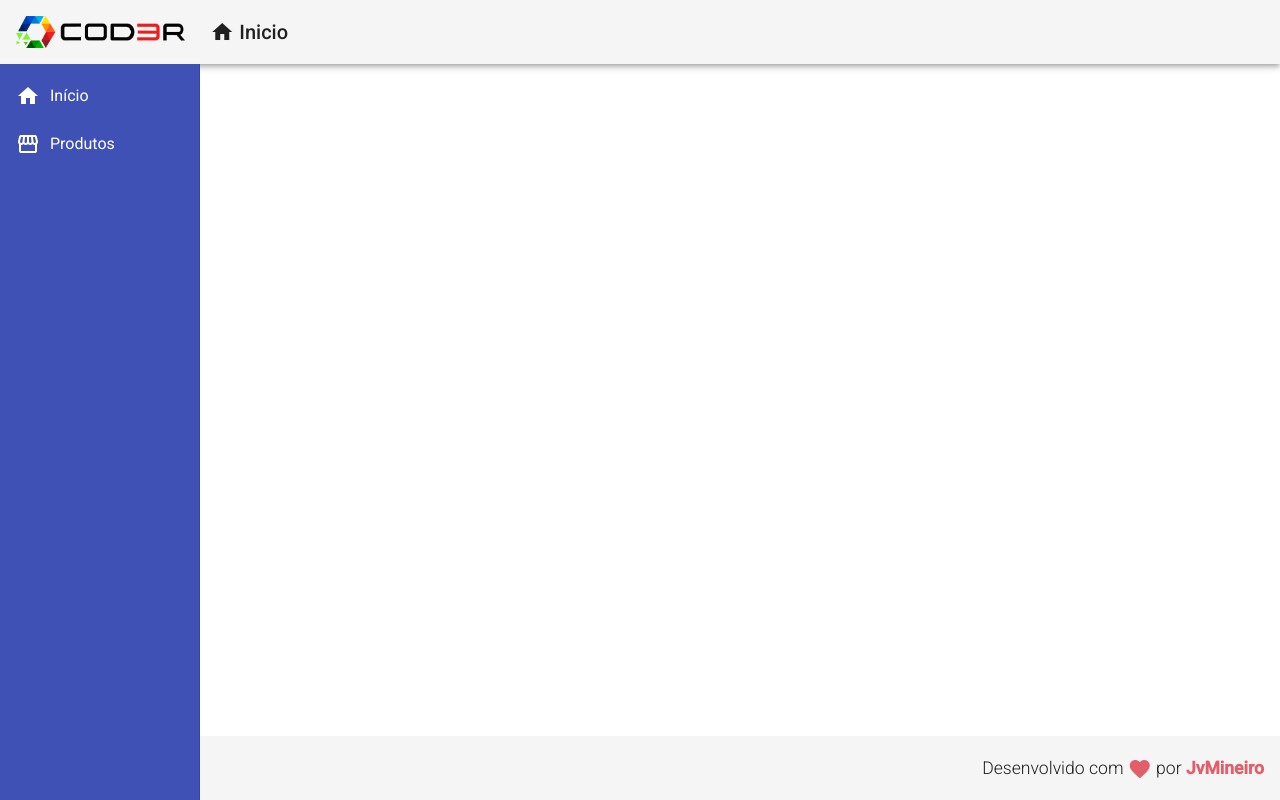
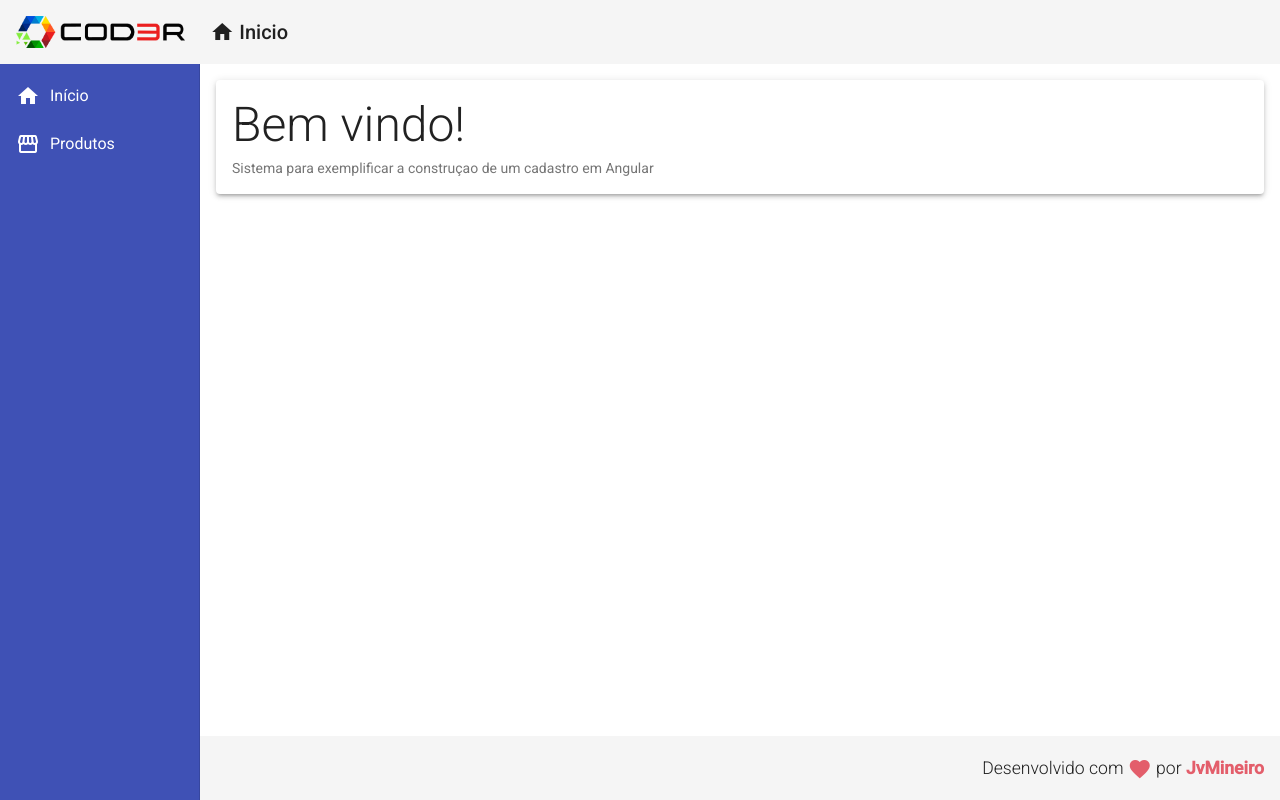
Before and after one commit to jvmineiro/angular-crud, an Angular app in the folder frontend/: page / in a window 1280 px wide. Built offline with nearby package versions, Linux system fonts and the light colour scheme.

Commit message:
Home finalizado !!

```diff
--- a/frontend/src/app/app.module.ts
+++ b/frontend/src/app/app.module.ts
@@ -11,6 +11,7 @@ import { FooterComponent } from './components/template/footer/footer.component';
 import { NavComponent } from './components/template/nav/nav.component';
 
 import { MatSidenavModule } from '@angular/material/sidenav';
+import { MatCardModule } from '@angular/material/card';
 import { MatListModule } from '@angular/material/list';
 import { HomeComponent } from './views/home/home.component';
 
@@ -28,7 +29,8 @@ import { HomeComponent } from './views/home/home.component';
     BrowserAnimationsModule,
     MatToolbarModule,
     MatSidenavModule,
-    MatListModule
+    MatListModule,
+    MatCardModule
   ],
   providers: [],
   bootstrap: [AppComponent]
--- a/frontend/src/app/components/template/nav/nav.component.css
+++ b/frontend/src/app/components/template/nav/nav.component.css
@@ -10,3 +10,8 @@
 .sidenav i {
     padding-right: 10px;
 }
+
+.content {
+    padding: 16px;
+    background-color: #FFF;
+}
--- a/frontend/src/app/components/template/nav/nav.component.html
+++ b/frontend/src/app/components/template/nav/nav.component.html
@@ -15,4 +15,7 @@
             </a>
         </mat-nav-list>
     </mat-sidenav>
+    <mat-sidenav-content class="content">
+        <app-home></app-home>
+    </mat-sidenav-content>
 </mat-sidenav-container>
--- a/frontend/src/app/views/home/home.component.css
+++ b/frontend/src/app/views/home/home.component.css
@@ -0,0 +1,9 @@
+.home .title {
+    font-size: 3rem;
+    font-weight: 300;
+    line-height: 1.2;
+}
+
+.home .subtitile {
+    font-size: 1.1rem;
+}
--- a/frontend/src/app/views/home/home.component.html
+++ b/frontend/src/app/views/home/home.component.html
@@ -1 +1,8 @@
-<p>home works!</p>
+<mat-card class="home mat-elevation-z3">
+    <mat-card-title class="title">
+        Bem vindo!
+    </mat-card-title>
+    <mat-card-subtitle class="subtitle">
+        Sistema para exemplificar a construçao de um cadastro em Angular
+    </mat-card-subtitle>
+</mat-card>
```
